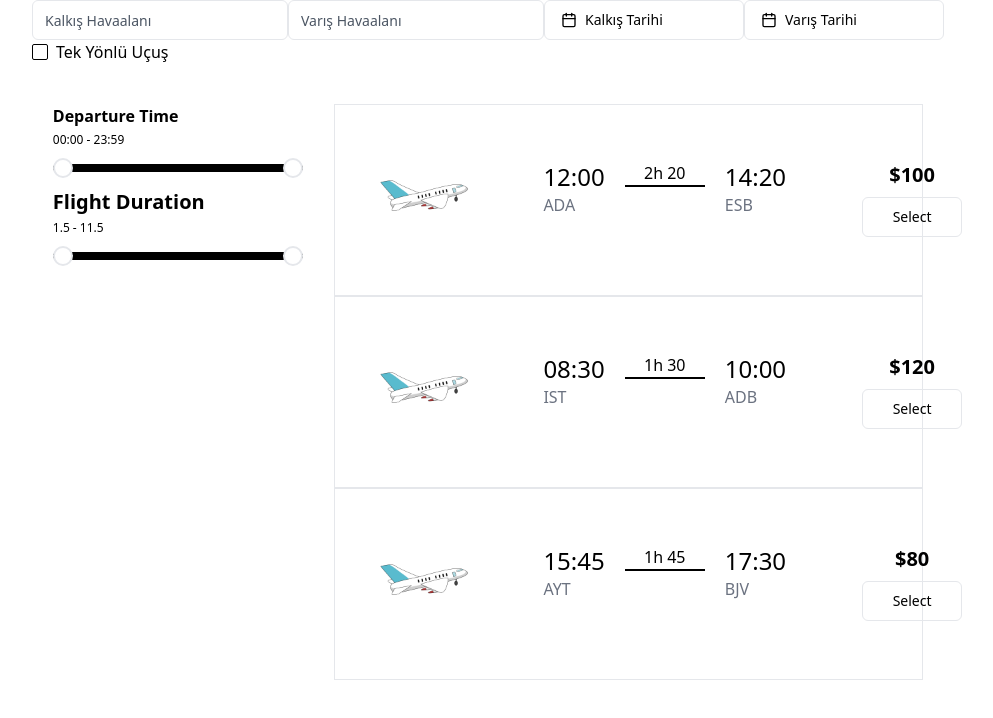
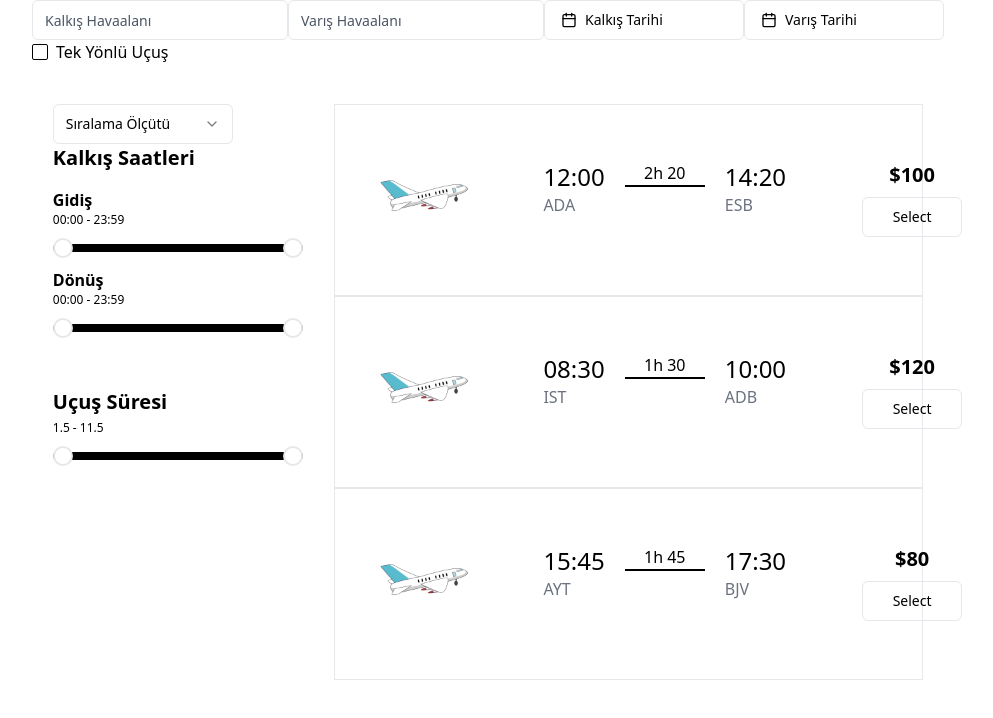
Before and after one commit to kutaui/FlightBooking, a React (Vite) app: page / in a window 1280 px wide. Shown: the top 718 px of the page, without its empty margins (152-1145 px from the left). Built offline with nearby package versions, Linux system fonts and the light colour scheme.

Commit message:
feat: finish slider todo

```diff
--- a/package.json
+++ b/package.json
@@ -14,6 +14,7 @@
     "@radix-ui/react-dialog": "^1.0.4",
     "@radix-ui/react-dropdown-menu": "^2.0.5",
     "@radix-ui/react-popover": "^1.0.6",
+    "@radix-ui/react-select": "^1.2.2",
     "@radix-ui/react-slider": "^1.1.2",
     "@radix-ui/react-slot": "^1.0.2",
     "class-variance-authority": "^0.7.0",
@@ -25,7 +26,8 @@
     "react-day-picker": "^8.8.0",
     "react-dom": "^18.2.0",
     "tailwind-merge": "^1.14.0",
-    "tailwindcss-animate": "^1.0.6"
+    "tailwindcss-animate": "^1.0.6",
+    "zod": "^3.22.1"
   },
   "devDependencies": {
     "@types/node": "^20.5.0",
--- a/src/App.tsx
+++ b/src/App.tsx
@@ -8,6 +8,8 @@ function App() {
     const [isOneWay, setIsOneWay] = React.useState<boolean>(false)
     const [date, setDate] = React.useState<Date>()
     const [departureTime, setDepartureTime] = useState([0, 48]);
+    const [returnTime, setReturnTime] = useState([0, 48]);
+
     const [duration, setDuration] = useState([1.5, 11.5])
 
 
@@ -15,8 +17,8 @@ function App() {
         <section className="max-w-[1440px] mx-auto items-center justify-center">
             <SearchFlight date={date} setDate={setDate} isOneWay={isOneWay} setIsOneWay={setIsOneWay}/>
             <div className="flex justify-center mt-10">
-                <FlightFilter duration={duration} setDuration={setDuration} departureTime={departureTime}
-                              setDepartureTime={setDepartureTime}/>
+                <FlightFilter setReturnTime={setReturnTime} returnTime={returnTime} duration={duration} setDuration={setDuration} departureTime={departureTime}
+                              setDepartureTime={setDepartureTime} isOneWay={isOneWay}/>
                 <FlightList/>
             </div>
         </section>
--- a/src/components/FlightFilter.tsx
+++ b/src/components/FlightFilter.tsx
@@ -1,4 +1,11 @@
 import {Slider} from "@/components/ui/slider.tsx";
+import {
+    Select,
+    SelectContent,
+    SelectItem,
+    SelectTrigger,
+    SelectValue,
+} from "@/components/ui/select"
 
 function convertValueToTime(value: number) {
     if (value === 48) {
@@ -13,41 +20,80 @@ function convertValueToTime(value: number) {
 type FlightFilterProps = {
     departureTime: number[]
     setDepartureTime: (value: number[]) => void;
+    returnTime: number[];
+    setReturnTime: (value: number[]) => void;
     duration: number[];
     setDuration: (value: number[]) => void;
+    isOneWay?: boolean
 }
 
-export const FlightFilter = ({departureTime, setDepartureTime, duration, setDuration}: FlightFilterProps) => {
+export const FlightFilter = ({
+                                 departureTime,
+                                 setDepartureTime,
+                                 duration,
+                                 setDuration,
+                                 returnTime,
+                                 setReturnTime,
+                                 isOneWay
+                             }: FlightFilterProps) => {
 
 
     const consoleLog = () => {
         console.log(departureTime)
         console.log(duration)
     }
-    const handleChange = (newValues: number[]) => {
+    const handleDepartureChange = (newValues: number[]) => {
         setDepartureTime(newValues);
     };
+
+    const handleArrivalChange = (newValues: number[]) => {
+        setReturnTime(newValues);
+    }
+
     const handleDurationChange = (newValues: number[]) => {
         setDuration(newValues);
     };
 
     return (
         <aside className="w-[22%]">
+            <Select>
+                <SelectTrigger className="w-[180px]">
+                    <SelectValue placeholder="Sıralama Ölçütü"/>
+                </SelectTrigger>
+                <SelectContent className="bg-white">
+                    <SelectItem className="hover:bg-gray-200" value="light">En ucuz</SelectItem>
+                    <SelectItem className="hover:bg-gray-200" value="dark">En Hızlı</SelectItem>
+                    <SelectItem className="hover:bg-gray-200" value="system">System</SelectItem>
+                </SelectContent>
+            </Select>
+
             <div>
-                <h3 className="font-bold mb-1">Departure Time</h3>
+                <h3 className="font-bold mb-4 text-xl">Kalkış Saatleri</h3>
+                <h5 className="font-bold">Gidiş</h5>
                 <p className="text-xs">{convertValueToTime(departureTime[0])} - {convertValueToTime(departureTime[1])}</p>
                 <Slider
                     defaultValue={departureTime}
                     min={0}
                     max={48}
                     step={1}
-                    onValueChange={handleChange}
+                    onValueChange={handleDepartureChange}
                     minStepsBetweenThumbs={1}
                     className="w-[250px] h-10"
                 />
+                {!isOneWay && <><h5 className="font-bold">Dönüş</h5><p
+                    className="text-xs">{convertValueToTime(returnTime[0])} - {convertValueToTime(returnTime[1])}</p>
+                    <Slider
+                        defaultValue={departureTime}
+                        min={0}
+                        max={48}
+                        step={1}
+                        onValueChange={handleArrivalChange}
+                        onValueCommit={consoleLog}
+                        minStepsBetweenThumbs={1}
+                        className="w-[250px] h-10"/></>}
             </div>
-            <div>
-                <h3 className="font-bold mb-1 text-xl">Flight Duration</h3>
+            <div className="mt-10">
+                <h3 className="font-bold mb-1 text-xl">Uçuş Süresi</h3>
                 <p className="text-xs">{duration[0]} - {duration[1]}</p>
                 <Slider
                     defaultValue={duration}
--- /dev/null
+++ b/src/components/ui/select.tsx
@@ -0,0 +1,119 @@
+import * as React from "react"
+import * as SelectPrimitive from "@radix-ui/react-select"
+import { Check, ChevronDown } from "lucide-react"
+
+import { cn } from "@/lib/utils"
+
+const Select = SelectPrimitive.Root
+
+const SelectGroup = SelectPrimitive.Group
+
+const SelectValue = SelectPrimitive.Value
+
+const SelectTrigger = React.forwardRef<
+  React.ElementRef<typeof SelectPrimitive.Trigger>,
+  React.ComponentPropsWithoutRef<typeof SelectPrimitive.Trigger>
+>(({ className, children, ...props }, ref) => (
+  <SelectPrimitive.Trigger
+    ref={ref}
+    className={cn(
+      "flex h-10 w-full items-center justify-between rounded-md border border-input bg-background px-3 py-2 text-sm ring-offset-background placeholder:text-muted-foreground focus:outline-none focus:ring-2 focus:ring-ring focus:ring-offset-2 disabled:cursor-not-allowed disabled:opacity-50",
+      className
+    )}
+    {...props}
+  >
+    {children}
+    <SelectPrimitive.Icon asChild>
+      <ChevronDown className="h-4 w-4 opacity-50" />
+    </SelectPrimitive.Icon>
+  </SelectPrimitive.Trigger>
+))
+SelectTrigger.displayName = SelectPrimitive.Trigger.displayName
+
+const SelectContent = React.forwardRef<
+  React.ElementRef<typeof SelectPrimitive.Content>,
+  React.ComponentPropsWithoutRef<typeof SelectPrimitive.Content>
+>(({ className, children, position = "popper", ...props }, ref) => (
+  <SelectPrimitive.Portal>
+    <SelectPrimitive.Content
+      ref={ref}
+      className={cn(
+        "relative z-50 min-w-[8rem] overflow-hidden rounded-md border bg-popover text-popover-foreground shadow-md data-[state=open]:animate-in data-[state=closed]:animate-out data-[state=closed]:fade-out-0 data-[state=open]:fade-in-0 data-[state=closed]:zoom-out-95 data-[state=open]:zoom-in-95 data-[side=bottom]:slide-in-from-top-2 data-[side=left]:slide-in-from-right-2 data-[side=right]:slide-in-from-left-2 data-[side=top]:slide-in-from-bottom-2",
+        position === "popper" &&
+          "data-[side=bottom]:translate-y-1 data-[side=left]:-translate-x-1 data-[side=right]:translate-x-1 data-[side=top]:-translate-y-1",
+        className
+      )}
+      position={position}
+      {...props}
+    >
+      <SelectPrimitive.Viewport
+        className={cn(
+          "p-1",
+          position === "popper" &&
+            "h-[var(--radix-select-trigger-height)] w-full min-w-[var(--radix-select-trigger-width)]"
+        )}
+      >
+        {children}
+      </SelectPrimitive.Viewport>
+    </SelectPrimitive.Content>
+  </SelectPrimitive.Portal>
+))
+SelectContent.displayName = SelectPrimitive.Content.displayName
+
+const SelectLabel = React.forwardRef<
+  React.ElementRef<typeof SelectPrimitive.Label>,
+  React.ComponentPropsWithoutRef<typeof SelectPrimitive.Label>
+>(({ className, ...props }, ref) => (
+  <SelectPrimitive.Label
+    ref={ref}
+    className={cn("py-1.5 pl-8 pr-2 text-sm font-semibold", className)}
+    {...props}
+  />
+))
+SelectLabel.displayName = SelectPrimitive.Label.displayName
+
+const SelectItem = React.forwardRef<
+  React.ElementRef<typeof SelectPrimitive.Item>,
+  React.ComponentPropsWithoutRef<typeof SelectPrimitive.Item>
+>(({ className, children, ...props }, ref) => (
+  <SelectPrimitive.Item
+    ref={ref}
+    className={cn(
+      "relative flex w-full cursor-default select-none items-center rounded-sm py-1.5 pl-8 pr-2 text-sm outline-none focus:bg-accent focus:text-accent-foreground data-[disabled]:pointer-events-none data-[disabled]:opacity-50",
+      className
+    )}
+    {...props}
+  >
+    <span className="absolute left-2 flex h-3.5 w-3.5 items-center justify-center">
+      <SelectPrimitive.ItemIndicator>
+        <Check className="h-4 w-4" />
+      </SelectPrimitive.ItemIndicator>
+    </span>
+
+    <SelectPrimitive.ItemText>{children}</SelectPrimitive.ItemText>
+  </SelectPrimitive.Item>
+))
+SelectItem.displayName = SelectPrimitive.Item.displayName
+
+const SelectSeparator = React.forwardRef<
+  React.ElementRef<typeof SelectPrimitive.Separator>,
+  React.ComponentPropsWithoutRef<typeof SelectPrimitive.Separator>
+>(({ className, ...props }, ref) => (
+  <SelectPrimitive.Separator
+    ref={ref}
+    className={cn("-mx-1 my-1 h-px bg-muted", className)}
+    {...props}
+  />
+))
+SelectSeparator.displayName = SelectPrimitive.Separator.displayName
+
+export {
+  Select,
+  SelectGroup,
+  SelectValue,
+  SelectTrigger,
+  SelectContent,
+  SelectLabel,
+  SelectItem,
+  SelectSeparator,
+}
```
Also changed, not shown: 1 other file (tests, documents, lock files or other folders).
